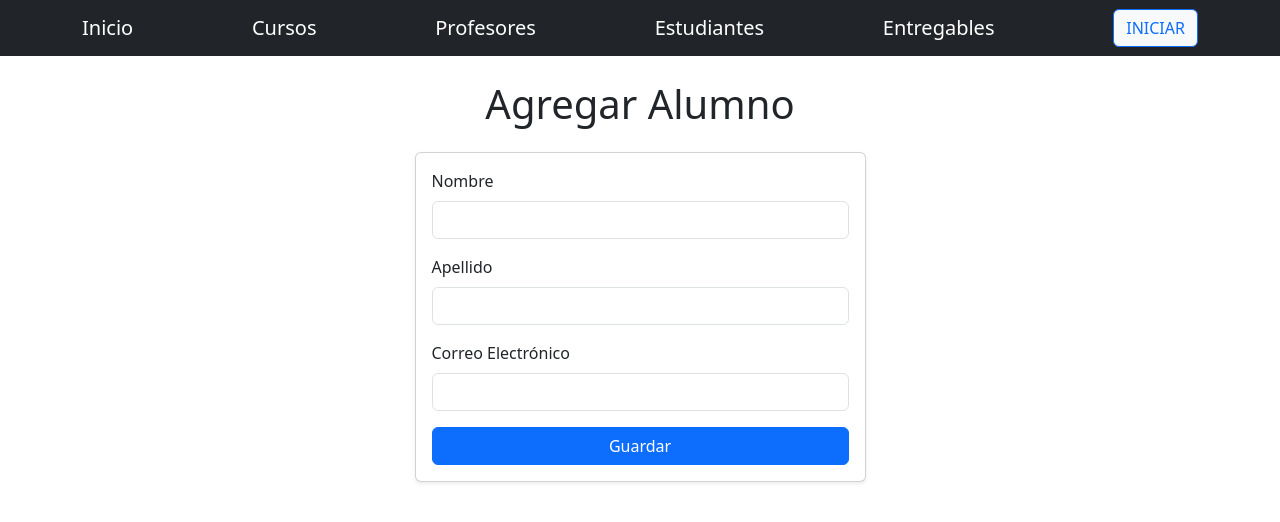
After one commit to Th3R3Tr0/PythonProyecto2, a Django app: page /myapp/estudiante_formulario/ in a window 1280 px wide. The commit adds this page. Shown: the top 522 px of the page. Run offline with Django 5.2, Linux system fonts and the light colour scheme; some libraries are stand-ins or nearby versions.

Commit message:
Funcionalidades en profesores y estudiantes

```diff
--- a/myapp/forms.py
+++ b/myapp/forms.py
@@ -1,6 +1,7 @@
 from django import forms
-from .models import Profesor
-
+from .models import Profesor, Estudiante
+from django.contrib.auth.forms import UserCreationForm
+from django.contrib.auth.models import User
 
 
 class CursoFormulario(forms.Form):
@@ -13,8 +14,24 @@ class ProfesorFormulario(forms.Form):
     email = forms.EmailField(label="Correo Electrónico")
     profesion = forms.CharField(max_length=100, label="Profesión")
 
+class EstudianteFormulario(forms.ModelForm):
+    class Meta:
+        model = Estudiante
+        fields = ['nombre', 'apellido', 'email']
+        labels = {
+            'nombre': 'Nombre',
+            'apellido': 'Apellido',
+            'email': 'Correo Electrónico'
+        }
 
 class ProfesorForm(forms.ModelForm):
     class Meta:
         model = Profesor
         fields = ['nombre', 'apellido', 'email', 'profesion']
+
+class RegistroUsuarioForm(UserCreationForm):
+    email = forms.EmailField(required=True)
+
+    class Meta:
+        model = User
+        fields = ['username', 'email', 'password1', 'password2']
--- a/myapp/models.py
+++ b/myapp/models.py
@@ -1,4 +1,6 @@
 from django.db import models
+from django.contrib.auth.hashers import make_password
+
 
 # Create your models here.
 class Estudiante(models.Model):
@@ -39,3 +41,17 @@ class Entregable(models.Model):
 
     def __str__(self):
         return self.nombre
+
+class User(models.Model):
+    nombre = models.CharField(max_length=100)
+    apellido = models.CharField(max_length=100)
+    email = models.EmailField(unique=True)
+    contrasena = models.CharField(max_length=255)
+
+    def save(self, *args, **kwargs):
+        # encripta la contraseña antes de guardar
+        self.contrasena = make_password(self.contrasena)
+        super().save(*args, **kwargs)
+
+    def __str__(self):
+        return f"{self.nombre} {self.apellido}"
--- a/myapp/templates/myapp/entregables.html
+++ b/myapp/templates/myapp/entregables.html
@@ -1,6 +1,7 @@
 {% extends 'base.html' %}
-{% block title %}  Lista de Entregados {% endblock %}
+{% block title %}Lista de Entregados{% endblock %}
 {% block content %}
+<div class="card-footer mt-4">
     <table class="table table-striped table-hover align-middle shadow-sm">
         <thead class="table-dark">
             <tr>
@@ -19,4 +20,5 @@
             {% endfor %}
         </tbody>
     </table>
+</div>
 {% endblock %}
--- /dev/null
+++ b/myapp/templates/myapp/estudiante_formulario.html
@@ -0,0 +1,62 @@
+{% extends 'base.html' %}
+{% load widget_tweaks %}
+
+
+{% block title %}Agregar Alumno{% endblock %}
+
+
+{% block content %}
+<div class="container mt-4">
+  <h1 class="text-center mb-4">Agregar Alumno</h1>
+
+
+  <div class="row justify-content-center">
+    <div class="col-md-6 col-lg-5">
+      <div class="card shadow-sm">
+        <div class="card-body">
+          <form action="{% url 'myapp:estudianteFormulario' %}" method="post" novalidate>
+            {% csrf_token %}
+
+
+            <!-- Mostrar errores generales -->
+            {% if form.non_field_errors %}
+              <div class="alert alert-danger">
+                {{ form.non_field_errors }}
+              </div>
+            {% endif %}
+
+
+            <!-- Campos con Bootstrap -->
+            <div class="mb-3">
+              <label for="id_nombre" class="form-label">Nombre</label>
+              {{ form.nombre|add_class:"form-control" }}
+              {{ form.nombre.errors }}
+            </div>
+
+
+            <div class="mb-3">
+              <label for="id_apellido" class="form-label">Apellido</label>
+              {{ form.apellido|add_class:"form-control" }}
+              {{ form.apellido.errors }}
+            </div>
+
+
+            <div class="mb-3">
+              <label for="id_email" class="form-label">Correo Electrónico</label>
+              {{ form.email|add_class:"form-control" }}
+              {{ form.email.errors }}
+            </div>
+
+            <div class="d-grid">
+              <button type="submit" class="btn btn-primary">
+                <i class="bi bi-check-circle"></i> Guardar
+              </button>
+            </div>
+          </form>
+        </div>
+      </div>
+    </div>
+  </div>
+</div>
+
+{% endblock %}
--- a/myapp/templates/myapp/index.html
+++ b/myapp/templates/myapp/index.html
@@ -5,4 +5,5 @@
 {% block content %}
 <h2>Bienvenido a mi sitio</h2>
 <p>Esto es la página principal usando base.html</p>
+
 {% endblock %}
--- a/myapp/templates/myapp/profesores.html
+++ b/myapp/templates/myapp/profesores.html
@@ -39,10 +39,10 @@
                         <strong>Profesión:</strong> {{ profesor.profesion }}
                     </p>
                 </div>
-                    <div class="card-footer text-center">
-                <a href="{% url 'myapp:profesorEditar' profesor.id %}" class="btn btn-warning btn-sm me-2">Editar</a>
+                    <div class="card-footer text-center bg-dark navbar-dark">
+                <a href="{% url 'myapp:profesorEditar' profesor.id %}" class="btn btn-outline-warning">Editar</a>
                 <a href="{% url 'myapp:profesorEliminar' profesor.id %}"
-                class="btn btn-danger btn-sm"
+                class="btn btn-outline-danger"
                 onclick="return confirm('¿Seguro que deseas eliminar a {{ profesor.nombre }} {{ profesor.apellido }}?')">
                 Eliminar
                 </a>
--- a/myapp/urls.py
+++ b/myapp/urls.py
@@ -13,5 +13,9 @@ urlpatterns = [
     #path('cursoFormulario/', views.cursoFormulario, name='cursoFormulario'),
     path('profesor_formulario/', views.profesorFormulario, name='profesorFormulario'),
     path('profesor/editar/<int:id>/', views.profesor_editar, name='profesorEditar'),
-    path('profesor/eliminar/<int:id>/', views.profesor_eliminar, name='profesorEliminar')
+    path('profesor/eliminar/<int:id>/', views.profesor_eliminar, name='profesorEliminar'),
+    path('registro/', views.registro_usuario, name='registro'),
+    path('estudiante_formulario/', views.estudianteFormulario, name='estudianteFormulario'),
+    path('estudiante/editar/<int:id>/', views.estudiante_editar, name='estudianteEditar'),
+    path('estudiante/eliminar/<int:id>/', views.estudiante_eliminar, name='estudianteEliminar'),
 ]
--- a/myapp/views.py
+++ b/myapp/views.py
@@ -1,7 +1,10 @@
 from django.shortcuts import render, get_object_or_404, redirect
 from .models import Estudiante, Profesor, Curso, Entregable
-from .forms import ProfesorFormulario, ProfesorForm
+from .forms import ProfesorFormulario, ProfesorForm, RegistroUsuarioForm, EstudianteFormulario
 from django.db import models
+from django.contrib.auth import login
+
+
 
 # Create your views here.
 
@@ -55,6 +58,39 @@ def entregables(request):
     entregables = Entregable.objects.all()
     return render(request, 'myapp/entregables.html',{'entregables': entregables})
 
+def estudianteFormulario(request):
+    if request.method == 'POST':
+        form = EstudianteFormulario(request.POST)
+        if form.is_valid():
+            # Guardar manualmente
+            Estudiante.objects.create(
+                nombre=form.cleaned_data['nombre'],
+                apellido=form.cleaned_data['apellido'],
+                email=form.cleaned_data['email']
+            )
+            return redirect('myapp:estudiantes')
+    else:
+        form = EstudianteFormulario()
+    return render(request, 'myapp/estudiante_formulario.html', {'form': form})
+
+def estudiante_editar(request, id):
+    estudiante = get_object_or_404(Estudiante, id=id)
+
+    if request.method == 'POST':
+        form = EstudianteFormulario(request.POST, instance=estudiante)
+        if form.is_valid():
+            form.save()
+            return redirect('myapp:estudiantes')
+    else:
+        form = EstudianteFormulario(instance=estudiante)
+
+    return render(request, 'myapp/estudiante_editar.html', {'form': form, 'estudiante': estudiante})
+
+def estudiante_eliminar(request, id):
+    estudiante = get_object_or_404(Estudiante, id=id)
+    estudiante.delete()
+    return redirect('myapp:estudiantes')  # vuelve a la lista de estudiantes
+
 def profesorFormulario(request):
     if request.method == 'POST':
         form = ProfesorFormulario(request.POST)
@@ -87,3 +123,14 @@ def profesor_eliminar(request, id):
     profesor = get_object_or_404(Profesor, id=id)
     profesor.delete()
     return redirect('myapp:profesores')  # vuelve a la lista de profesores
+
+def registro_usuario(request):
+    if request.method == 'POST':
+        form = RegistroUsuarioForm(request.POST)
+        if form.is_valid():
+            user = form.save()
+            login(request, user)  # Inicia sesión automáticamente
+            return redirect('myapp:inicio')  # Redirige a la página principal
+    else:
+        form = RegistroUsuarioForm()
+    return render(request, 'myapp/registro.html', {'form': form})
--- a/templates/base.html
+++ b/templates/base.html
@@ -1,26 +1,59 @@
 <!DOCTYPE html>
 <html lang="es">
 <head>
+    <link rel="stylesheet" href="https://cdnjs.cloudflare.com/ajax/libs/animate.css/4.1.1/animate.min.css"/>
     <meta charset="UTF-8">
     <title>{% block title %}My Site{% endblock %}</title>
     <link rel="stylesheet" href="https://cdn.jsdelivr.net/npm/bootstrap@5.3.3/dist/css/bootstrap.min.css">
+    <style>
+        /* Estilos para animar la barra inferior en los enlaces de la navbar */
+        .navbar .navbar-brand {
+            position: relative;
+            padding-bottom: 5px;
+            transition: color 0.3s;
+        }
+
+        .navbar .navbar-brand::after {
+            content: "";
+            position: absolute;
+            width: 0;
+            height: 2px;
+            bottom: 0;
+            left: 50%;
+            background-color: #ffffff; /* color de la barra */
+            transition: all 0.3s ease-in-out;
+            transform: translateX(-50%);
+        }
+
+        .navbar .navbar-brand:hover::after {
+            width: 100%;
+        }
+
+        .navbar .navbar-brand:hover {
+            color: #ffffff; /* opcional: cambia color del texto al pasar el mouse */
+        }
+
+        /* Si querés que el botón INICIAR también tenga efecto */
+        .navbar .btn:hover::after {
+            width: 100%;
+        }
+    </style>
 </head>
 <body>
     <header>
-            <nav class="navbar navbar-light bg-light static-top">
+        <nav class="navbar navbar-expand-sm bg-dark navbar-dark">
             <div class="container">
                 <a class="navbar-brand" href="{% url 'myapp:index' %}">Inicio</a>
                 <a class="navbar-brand" href="{% url 'myapp:cursos' %}">Cursos</a>
                 <a class="navbar-brand" href="{% url 'myapp:profesores' %}">Profesores</a>
                 <a class="navbar-brand" href="{% url 'myapp:estudiantes' %}">Estudiantes</a>
                 <a class="navbar-brand" href="{% url 'myapp:entregables' %}">Entregables</a>
-                    <a class="btn btn-primary" href="#NADAAUN">INICIAR</a> </div>
+                <a class="btn btn-light btn-outline-primary text-blue" href="{% url 'myapp:registro' %}">INICIAR</a>
+            </div>
         </nav>
     </header>
     <main>
         {% block content %} <!-- Contenido específico de cada página irá aquí --> {% endblock %}
     </main>
-        <footer> <p>&copy; 2025 My Site</p>
-        </footer>
 </body>
 </html>
```
Also changed, not shown: myapp/templates/myapp/estudiante_editar.html (added, +23 -0 lines), myapp/templates/myapp/estudiante_eliminar.html (added, +12 -0 lines), myapp/templates/myapp/estudiantes_list.html (+52 -5 lines), myapp/templates/myapp/registro.html (added, +21 -0 lines), db.sqlite3. Lines whose indentation alone changed are shown as unchanged.
